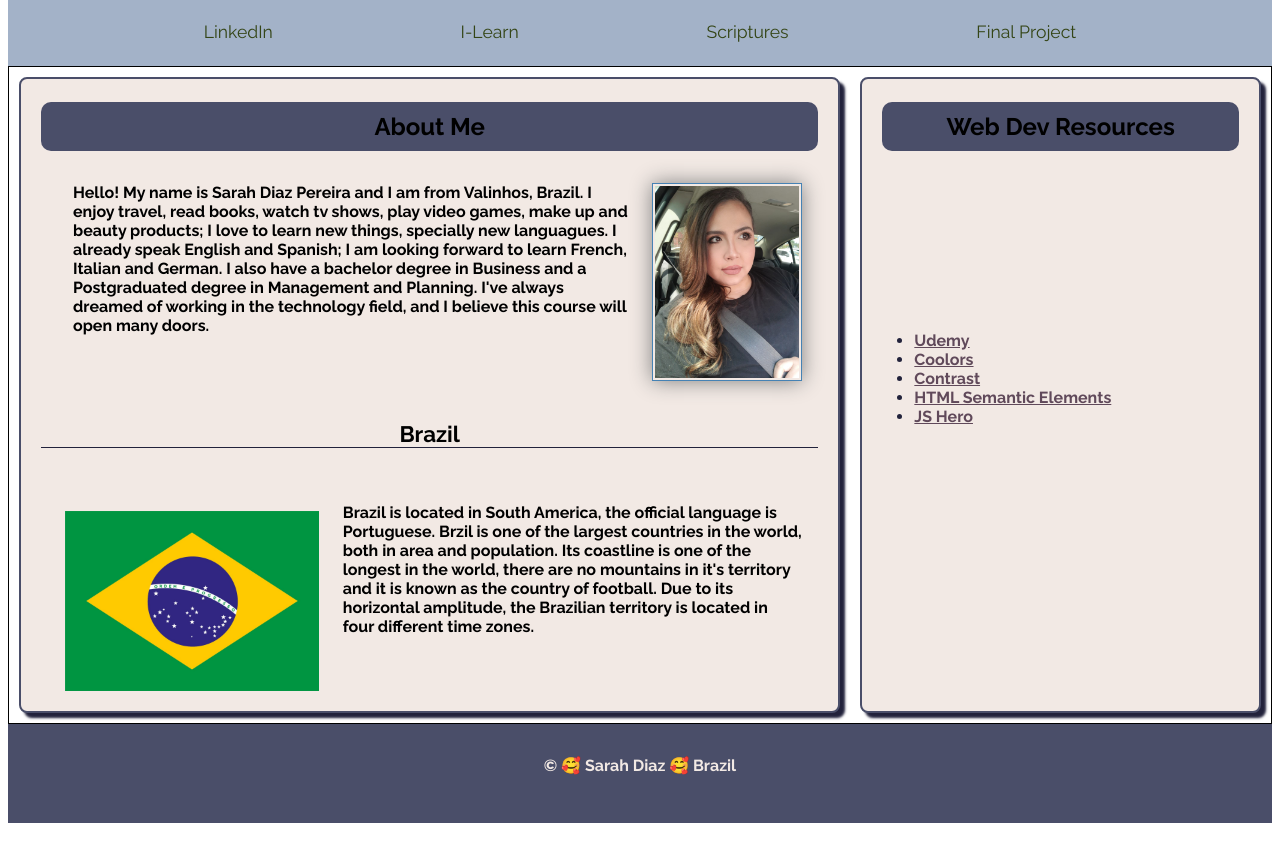
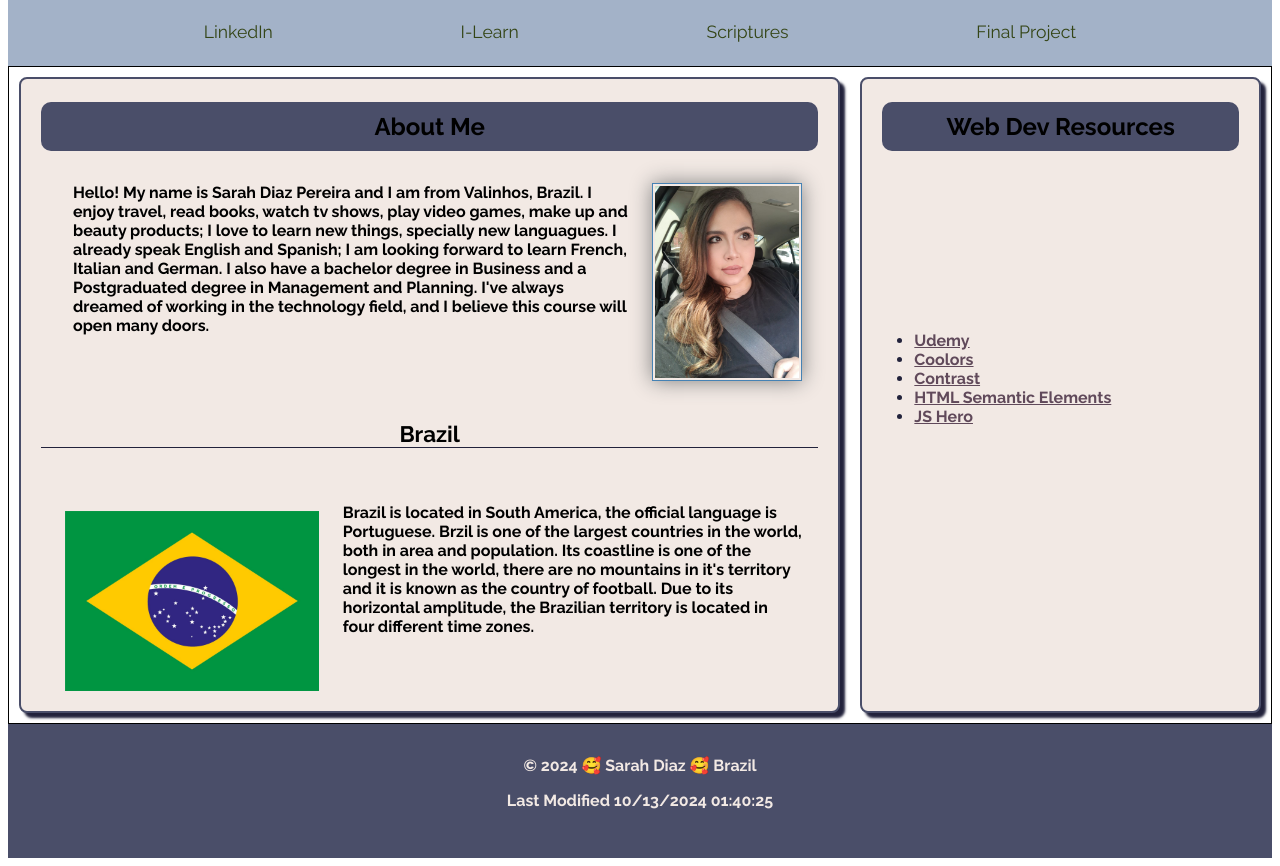
Before and after one commit to sarahandressa/wdd131, a plain HTML site: page index.html in a window 1280 px wide. Shown: the part 88-954 px from the top of the page. Before the commit the page ends 919 px from the top, so only its background shows below. Drawn offline with Linux system fonts and the light colour scheme.

Commit message:
index commit

```diff
--- a/index.html
+++ b/index.html
@@ -67,7 +67,7 @@
                 © <span id="currentyear"></span> 🥰 Sarah Diaz 🥰 Brazil
             </p>
             <p>
-                <span id="lastModified"></span>
+                Last Modified <span id="lastModified"></span>
             </p>
         </footer>
     </body>
--- a/scripts/getdates.js
+++ b/scripts/getdates.js
@@ -1,11 +1,3 @@
-{
-const today = new Date();
+document.getElementById('currentyear').textContent = new Date().getFullYear();
 
-const year = document.querySelector("#year");
-
-year.innerHTML = `getFullYear(): <span class="highlight">${today.getFullYear()}</span>`;
-
-let LastModified = new Date(document.lastModified);
-
-alert (document.lastModified);
-}
+document.getElementById('lastModified').textContent = document.lastModified;
```
